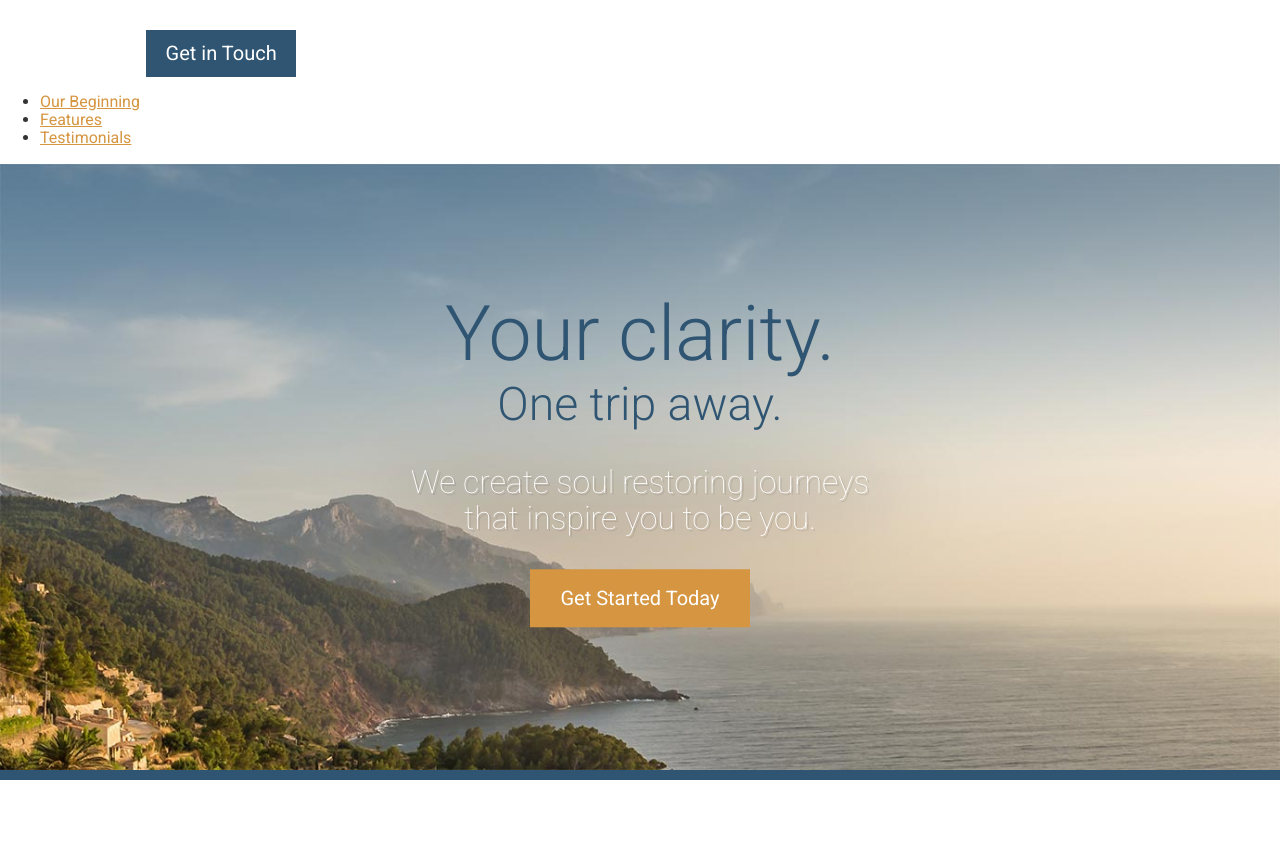
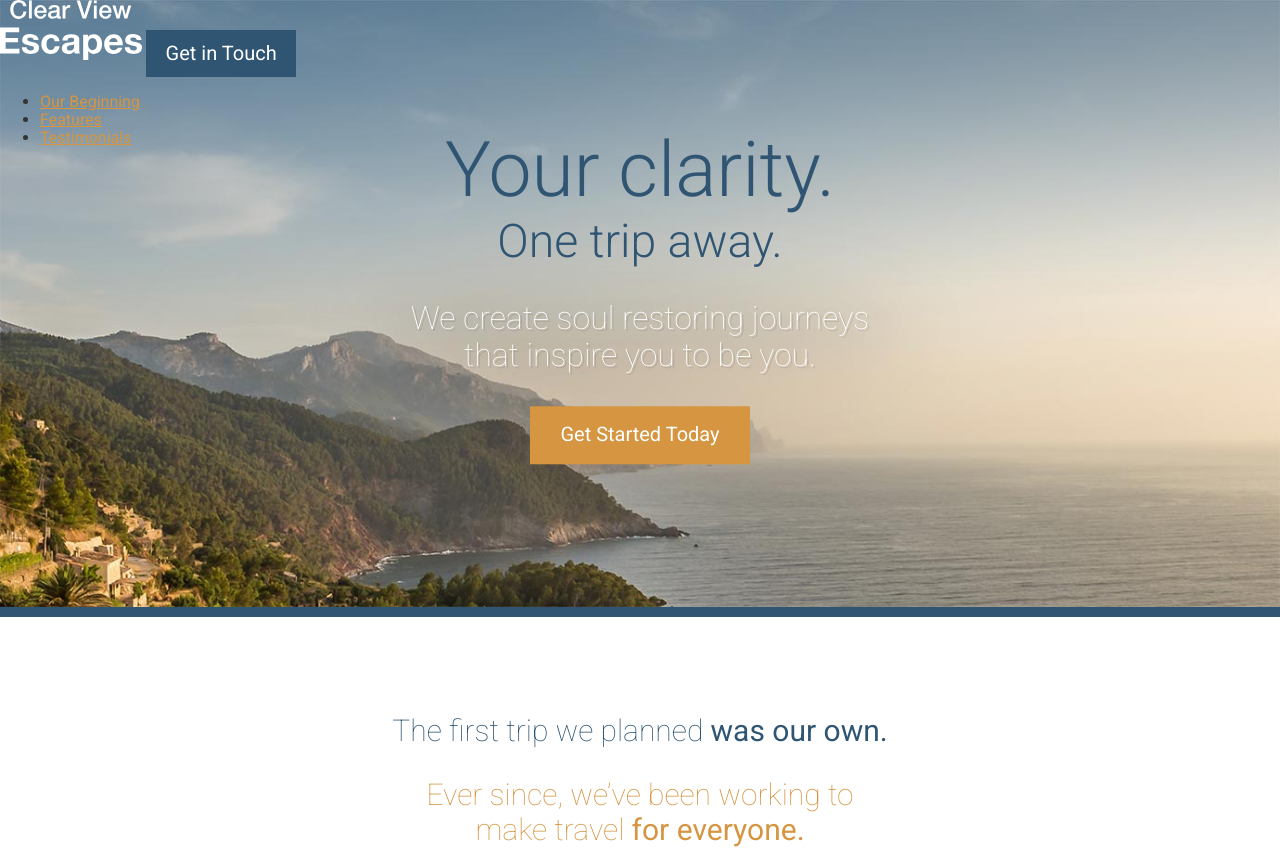
Before and after one commit to fernandochiquito/travel-site, a plain HTML site: page app/index.html in a window 1280 px wide. Shown: the top 850 px of the page. Drawn offline with Linux system fonts and the light colour scheme.

Commit message:
Just ajusting the positioning for the header

```diff
--- a/app/assets/styles/slyles.scss
+++ b/app/assets/styles/slyles.scss
@@ -12,3 +12,4 @@
 @import 'modules/feature-item';
 @import 'modules/testimonial';
 @import 'modules/site-footer';
+@import 'modules/site-header';
--- a/app/index.html
+++ b/app/index.html
@@ -15,7 +15,7 @@
 </head>
 
 <body>
-  <header>
+  <header class="site-header">
     <img src="assets/images/icons/clear-view-escapes.svg">
     <a href="#" class="btn">Get in Touch</a>
     <nav>
```
Also changed, not shown: app/assets/styles/slyles.css, 1 other file.
